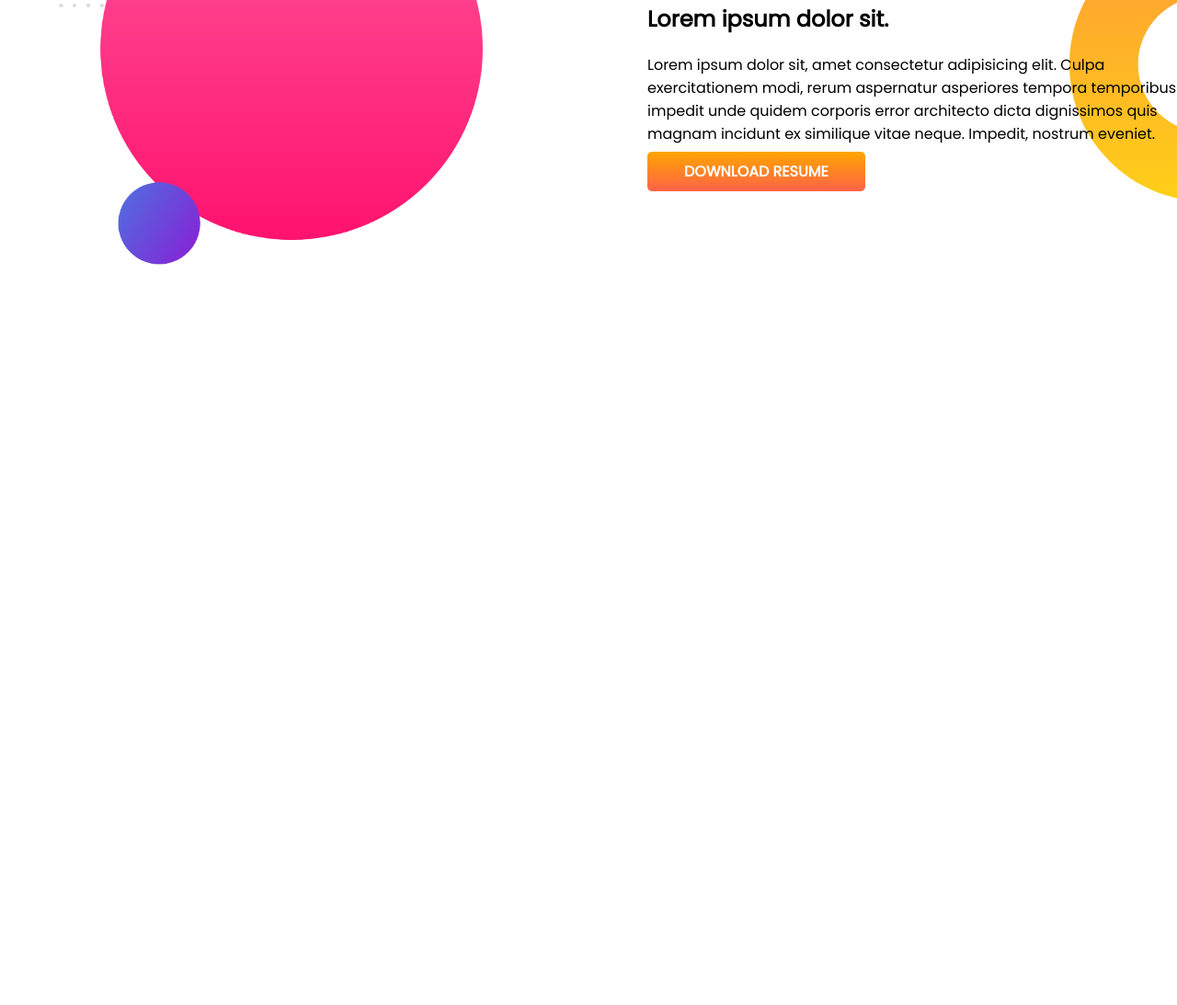
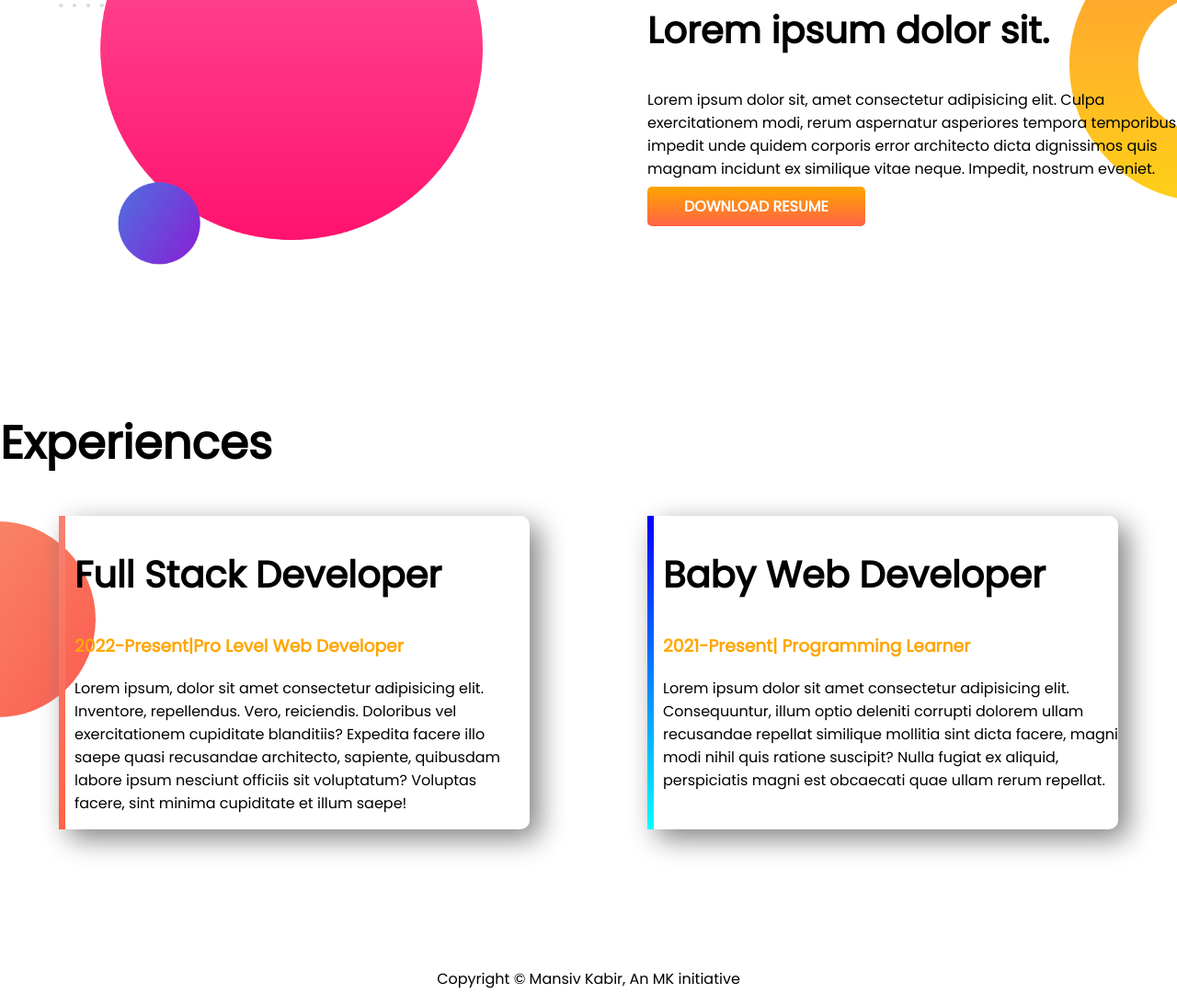
Before and after one commit to Mansiv1558/developer-portfolio, a plain HTML site: page index.html in a window 1280 px wide. Shown: the part 843-1936 px from the top of the page at 92% size. Before the commit the page ends 1288 px from the top, so only its background shows below. Drawn offline with Linux system fonts and the light colour scheme.

Commit message:
added expirience and footer

```diff
--- a/index.html
+++ b/index.html
@@ -13,7 +13,7 @@
 </head>
 
 <body>
-    <section class="top-banner">
+    <section class="top-banner flexible-container">
         <div class="half-width">
             <h1>Welcome to</h1>
             <h1><span class="orange">Mansiv Kabir</span> World! </h1>
@@ -30,7 +30,7 @@
         </div>
     </section>
 
-    <section class="dream-big">
+    <section class="dream-big flexible-container">
         <div class="half-width"><img src="images/my-bg2.png" alt=""></div>
         <div class="half-width">
             <h1>Lorem, ipsum.</h1>
@@ -41,6 +41,27 @@
 
     </section>
 
+    <section class="experience">
+        <h1>Experiences</h1>
+        <div class="flexible-container">
+            <div id="web-dev"class="experience-item">
+                <h2>Full Stack Developer</h2>
+                <h3 class="orange">2022-Present|Pro Level Web Developer</h3>
+                <p>Lorem ipsum, dolor sit amet consectetur adipisicing elit. Inventore, repellendus. Vero, reiciendis. Doloribus vel exercitationem cupiditate blanditiis? Expedita facere illo saepe quasi recusandae architecto, sapiente, quibusdam labore ipsum nesciunt officiis sit voluptatum? Voluptas facere, sint minima cupiditate et illum saepe!</p>
+            </div>
+            <div id="junior-web-dev" class="experience-item">
+                <h2>Baby Web Developer</h2>
+                <h3 class="orange">2021-Present| Programming Learner</h3>
+                <p>Lorem ipsum dolor sit amet consectetur adipisicing elit. Consequuntur, illum optio deleniti corrupti dolorem ullam recusandae repellat similique mollitia sint dicta facere, magni modi nihil quis ratione suscipit? Nulla fugiat ex aliquid, perspiciatis magni est obcaecati quae ullam rerum repellat.</p>
+            </div>
+        </div>
+
+    </section>
+
+    <footer>
+       <p> Copyright &#169; Mansiv Kabir, An MK initiative</p>
+    </footer>
+
 
 </body>
 
--- a/styles.css
+++ b/styles.css
@@ -10,13 +10,14 @@ h1{
     color: orange;
 }
 
-section{
+.flexible-container{
     display: flex;
     margin-bottom: 150px;
 }
 .half-width{
     width: 50%;
     padding-left: 5%;
+
 }
 .half-width img{
     width: 80%;
@@ -38,3 +39,38 @@ section{
     background-repeat: no-repeat;
     background-position: right;
 }
+
+.experience-item{
+    width: 40%;
+    margin-left: 5%;
+    margin-right: 5%;
+    padding-left: 10px;
+    border-radius: 10px;
+    box-shadow: 10px 10px 30px gray;
+}
+
+h2{
+    font-size: 40px;
+}
+
+.experience{
+    background-image: url("images/exp-bg.png");
+    background-repeat:no-repeat;
+    background-position: left;
+}
+
+#web-dev{
+    border-left: 7px solid;
+    border-image: linear-gradient(salmon, tomato);
+    border-image-slice: 1;
+}
+
+#junior-web-dev{
+    border-left: 7px solid;
+    border-image: linear-gradient(blue, cyan);
+    border-image-slice: 1;
+}
+
+footer p{
+    text-align: center;
+}
```
